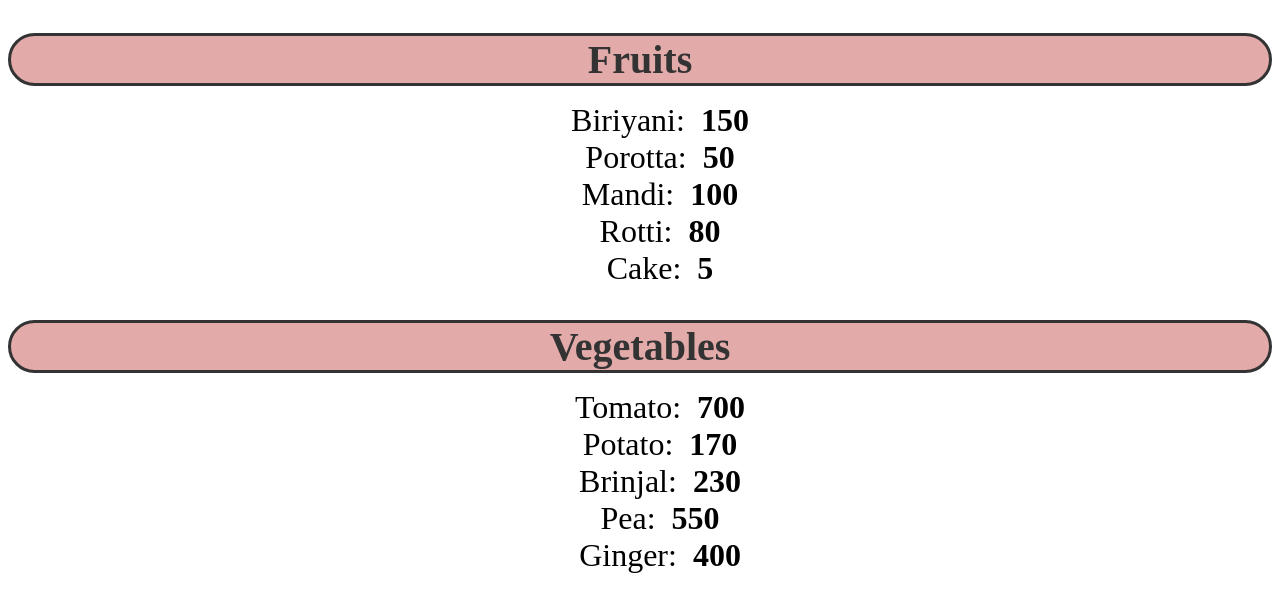
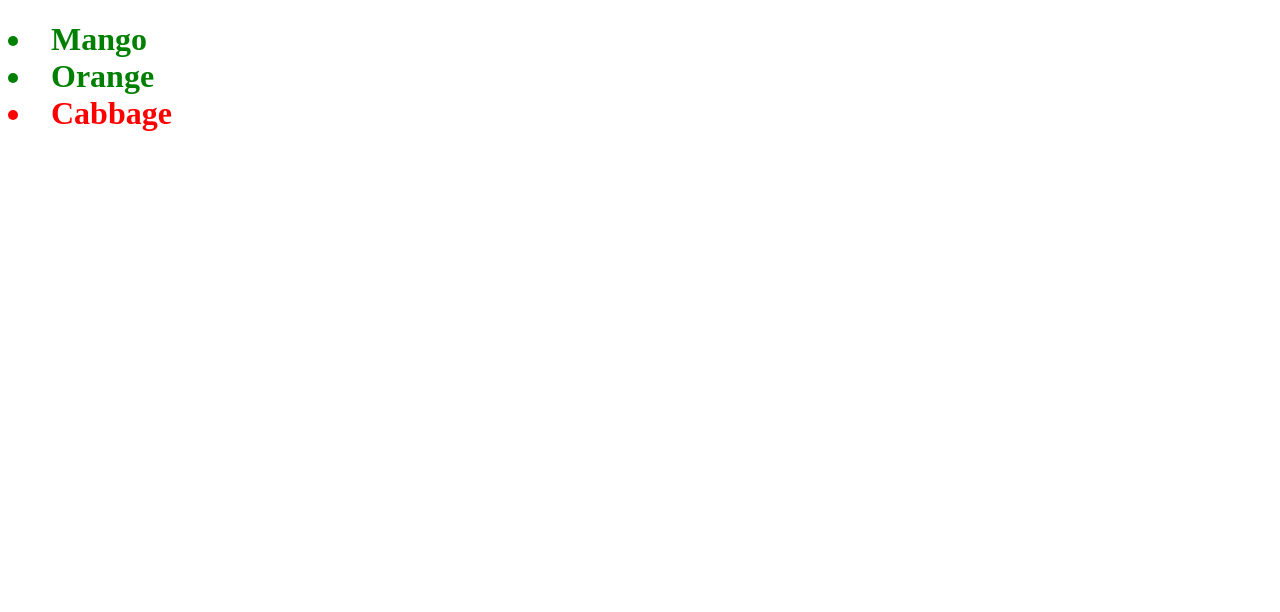
Before and after one commit to MadMax0312/React_tutorial, a React (Vite) app in the folder my-react-app/: page / in a window 1280 px wide. Shown: the top 612 px of the page. Built offline with nearby package versions, Linux system fonts and the light colour scheme.

Commit message:
shopping practice

```diff
--- a/my-react-app/src/App.jsx
+++ b/my-react-app/src/App.jsx
@@ -1,30 +1,9 @@
 
-import List from './List.jsx'
+import Shopping from "./Shopping";
 
 function App() {
-
-    const fruits = [
-                {id: 1, name: 'biriyani', calories: 150},
-                {id: 2, name: 'porotta', calories: 50},
-                {id: 3, name: 'mandi', calories: 100},
-                {id: 4, name: 'rotti', calories: 80},
-                {id: 5, name: 'cake', calories: 5}
-                ]
-
-    const vegetables = [
-                    {id: 6, name: 'tomato', calories: 700},
-                    {id: 7, name: 'potato', calories: 170},
-                    {id: 8, name: 'brinjal', calories: 230},
-                    {id: 9, name: 'pea', calories: 550},
-                    {id: 10, name: 'ginger', calories: 400}
-                    ]
-
     return (
-        <>
-        {fruits.length > 0 && <List items = {fruits} category="Fruits"/>}
-        {/* {fruits.length > 0 ? <List items = {fruits} category="Fruits"/> : null} instead of using this ternary operator we can use above method also*/}
-        {vegetables.length > 0 ? <List items = {vegetables} category="Vegetables"/> : null}
-        </>
+        <Shopping/>
     );
 }
 
--- /dev/null
+++ b/my-react-app/src/Shopping.jsx
@@ -0,0 +1,29 @@
+
+
+function Shopping() {
+
+    let fruits = [
+        {id:1, isFruit:true, name:'Mango'},
+        {id:2, isFruit:true,name:'Orange'},
+        {id:3, isFruit:false,name:'Cabbage'}
+    ]
+
+    const listItems = fruits.map(item=>
+        <li key={item.id}
+        style={{
+            color: item.isFruit ? 'green' : 'red'
+        }}>
+            {item.name}
+        </li>)
+
+    return (
+
+
+          <h1>  {listItems}</h1>
+
+
+    )
+
+}
+
+export default Shopping;
```
